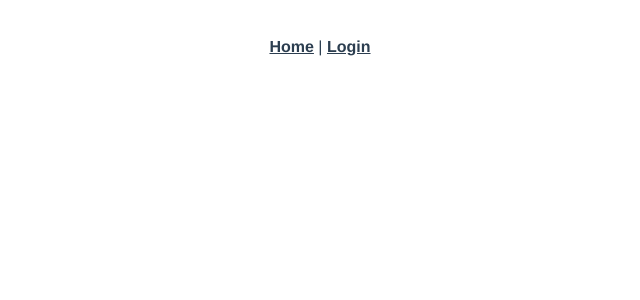
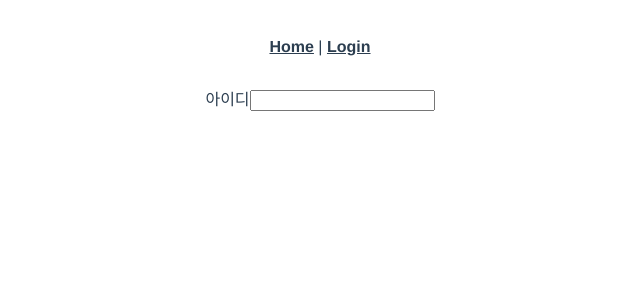
Before and after one commit to skswlgns/B.C-PJT, a Vue app in the folder frontend/: page /signup in a window 1280 px wide. Shown: the top 300 px of the page, without its empty margins (320-960 px from the left). Built offline with nearby package versions, Linux system fonts and the light colour scheme.

Commit message:
initial commit

```diff
--- a/frontend/src/router/index.ts
+++ b/frontend/src/router/index.ts
@@ -2,6 +2,7 @@ import Vue from 'vue'
 import VueRouter from 'vue-router'
 import Home from '../views/Home.vue'
 import Login from '@/views/Login.vue'
+import Signup from '@/views/Signup.vue'
 
 Vue.use(VueRouter)
 
@@ -16,6 +17,11 @@ const routes = [
     name: 'Login',
     component: Login
   },
+  {
+    path: '/signup',
+    name: 'Signup',
+    component: Signup
+  },
 ]
 
 const router = new VueRouter({
--- a/frontend/src/views/Login.vue
+++ b/frontend/src/views/Login.vue
@@ -56,6 +56,7 @@ import { Component, Vue } from 'vue-property-decorator';
 
   },
 })
+
 
 
 export default class Login extends Vue {}
--- /dev/null
+++ b/frontend/src/views/Signup.vue
@@ -0,0 +1,19 @@
+<template>
+	<div>
+		<div>
+			<label for="">아이디</label><input type="text" name="아이디">
+		</div>
+	</div>
+</template>
+
+<script lang="ts">
+	import Vue from 'vue'
+	export default Vue.extend({
+
+	})
+</script>
+
+
+<style lang="scss" scoped>
+
+</style>
```
Also changed, not shown: 1 other file (tests, documents, lock files or other folders).
